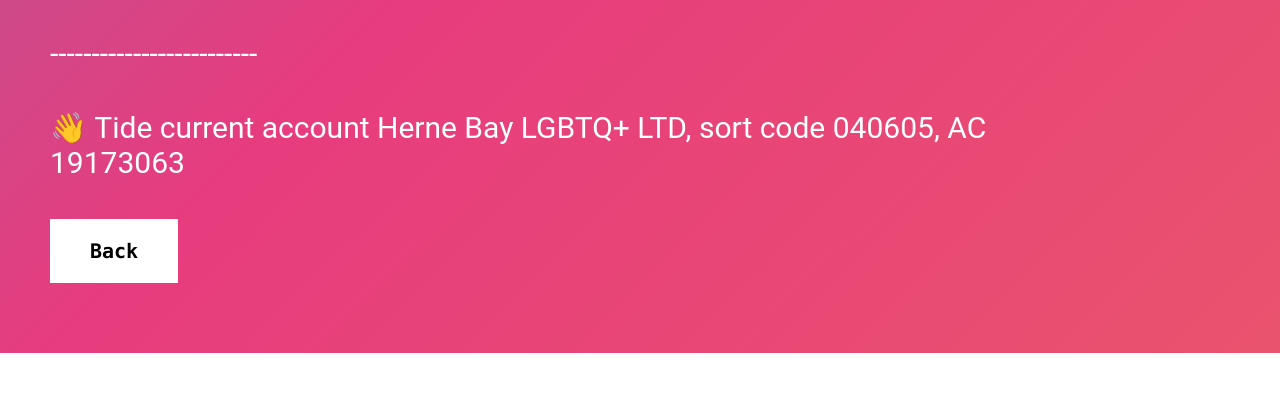
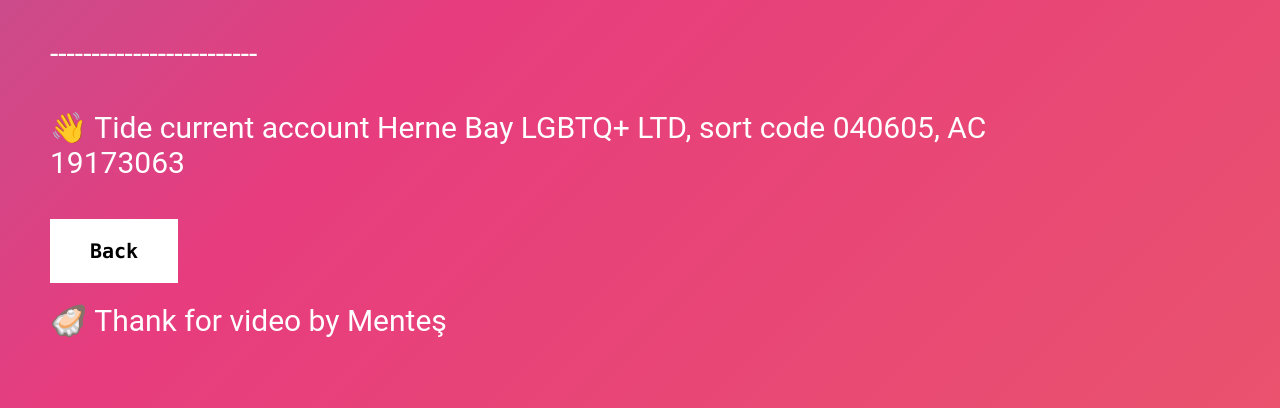
Before and after one commit to indexmod/hernebaypride.shop, a plain HTML site: page contact.html in a window 1280 px wide. Shown: the part 774-1182 px from the top of the page. Before the commit the page ends 1127 px from the top, so only its background shows below. Drawn offline with Linux system fonts and the light colour scheme.

Commit message:
Update contact.html

```diff
--- a/contact.html
+++ b/contact.html
@@ -71,6 +71,7 @@
   <p>👋 Tide current account Herne Bay LGBTQ+ LTD, sort code 040605, AC 19173063</p>
   <br>
   <p><a class="button" href="/index.html">Back</a></p>
+  <p>🦪 <a href="https://www.pexels.com/video/a-flock-of-seagull-flying-in-the-air-3320544/">Thank for video by Menteş</a></p>
 </section>
 </main>
 <script>
```
